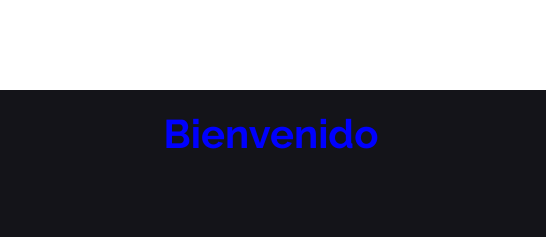
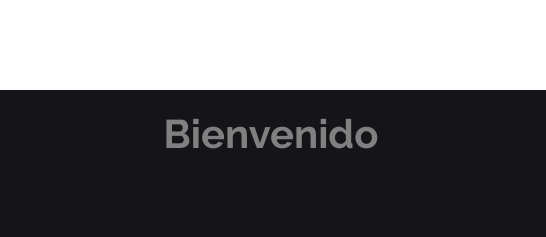
Before and after one commit to Guillermonnn/gitf, a plain HTML site: page index.html in a window 1280 px wide. Shown: the part 710-947 px from the top of the page, 369-915 px from the left. Drawn offline with Linux system fonts and the light colour scheme.

Commit message:
Titulos en gris

```diff
--- a/styles/styles.css
+++ b/styles/styles.css
@@ -11,7 +11,7 @@ figure{
 }
 
 h1,h2,h3,h4,h5,h6{
-	font-family: 'Raleway', sans-serif; color:blue;
+	font-family: 'Raleway', sans-serif; color:grey;
 }
 
 h1{
```
